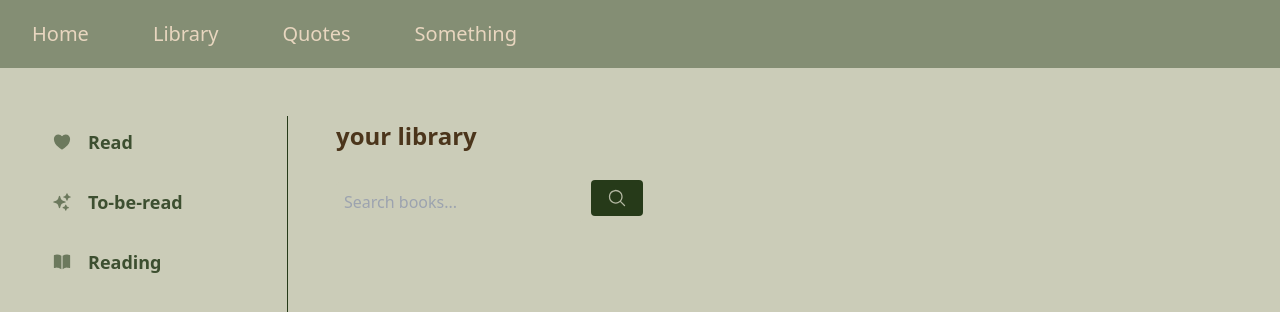
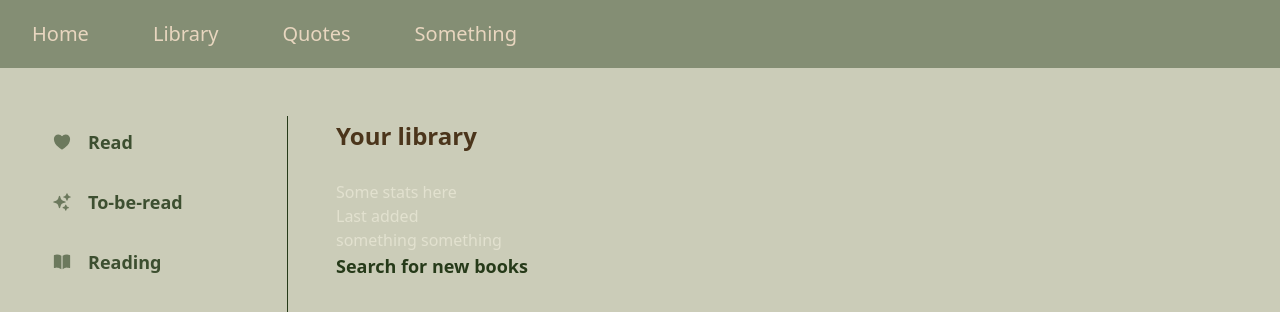
Before and after one commit to SladjanaDejanovic/cozy-library-app, a Next.js app: page /library in a window 1280 px wide. Shown: the top 312 px of the page. Built offline with nearby package versions, Linux system fonts and the light colour scheme.

Commit message:
search new

```diff
--- a/app/_components/BookCard.js
+++ b/app/_components/BookCard.js
@@ -18,7 +18,6 @@ function BookCard({ book, onSelectBook }) {
 					throw new Error(await res.text()); // Log the error body
 				}
 
-				// if (!res.ok) throw new Error("Failed to fetch shelves");
 				const data = await res.json();
 				console.log("Shelves:", data);
 
@@ -93,6 +92,7 @@ function BookCard({ book, onSelectBook }) {
 						</li>
 					))}
 				</ul>
+				<button onClick={() => setIsModalOpen(false)}>X</button>
 			</Modal>
 		</>
 	);
--- a/app/_components/SideNavigation.js
+++ b/app/_components/SideNavigation.js
@@ -10,17 +10,17 @@ import { usePathname } from "next/navigation";
 const navLinks = [
 	{
 		name: "Read",
-		href: "/shelves/read",
+		href: "/library/read",
 		icon: <HeartIcon className="h-5 w-5 text-primary-600" />,
 	},
 	{
 		name: "To-be-read",
-		href: "/shelves/to-be-read",
+		href: "/library/to-be-read",
 		icon: <SparklesIcon className="h-5 w-5 text-primary-600" />,
 	},
 	{
 		name: "Reading",
-		href: "/shelves/reading",
+		href: "/library/reading",
 		icon: <BookOpenIcon className="h-5 w-5 text-primary-600" />,
 	},
 ];
--- a/app/api/get-shelves/route.js
+++ b/app/api/get-shelves/route.js
@@ -8,12 +8,6 @@ export async function GET() {
 	try {
 		await dbConnect();
 
-		// console.log("Checking model connection...");
-		// const allCollections = await mongoose.connection.db
-		// 	.listCollections()
-		// 	.toArray();
-		// console.log("Available collections in DB:", allCollections);
-
 		const shelves = await Shelf.find({});
 		console.log("Shelves fetched from DB:", shelves); // Debug
 
--- a/app/library/page.js
+++ b/app/library/page.js
@@ -1,12 +1,21 @@
+import Link from "next/link";
 import Search from "../_components/Search";
 
 function Page() {
 	return (
 		<div>
-			<p className="font-semibold text-2xl text-accent-900 mb-7">
-				your library
-			</p>
-			<Search />
+			<h2 className="font-semibold text-2xl text-accent-900 mb-7">
+				Your library
+			</h2>
+			<p>Some stats here</p>
+			<p>Last added</p>
+			<p>something something</p>
+			<Link
+				href="/library/search-new"
+				className="text-primary-900 text-lg font-bold"
+			>
+				Search for new books
+			</Link>
 		</div>
 	);
 }
--- /dev/null
+++ b/app/library/search-new/page.js
@@ -0,0 +1,11 @@
+import Search from "@/app/_components/Search";
+
+function Page() {
+	return (
+		<div>
+			<Search />
+		</div>
+	);
+}
+
+export default Page;
--- a/atlas_uri.js
+++ /dev/null
@@ -1,3 +0,0 @@
-module.exports = uri =
-	"mongodb+srv://myAtlasDBUser:1234@myatlasclusteredu.pe7li.mongodb.net/?retryWrites=true&w=majority&appName=myAtlasClusterEDU";
-// mongodb+srv://Azi2024:<db_password>@cluster0.xp1mz.mongodb.net/
```
